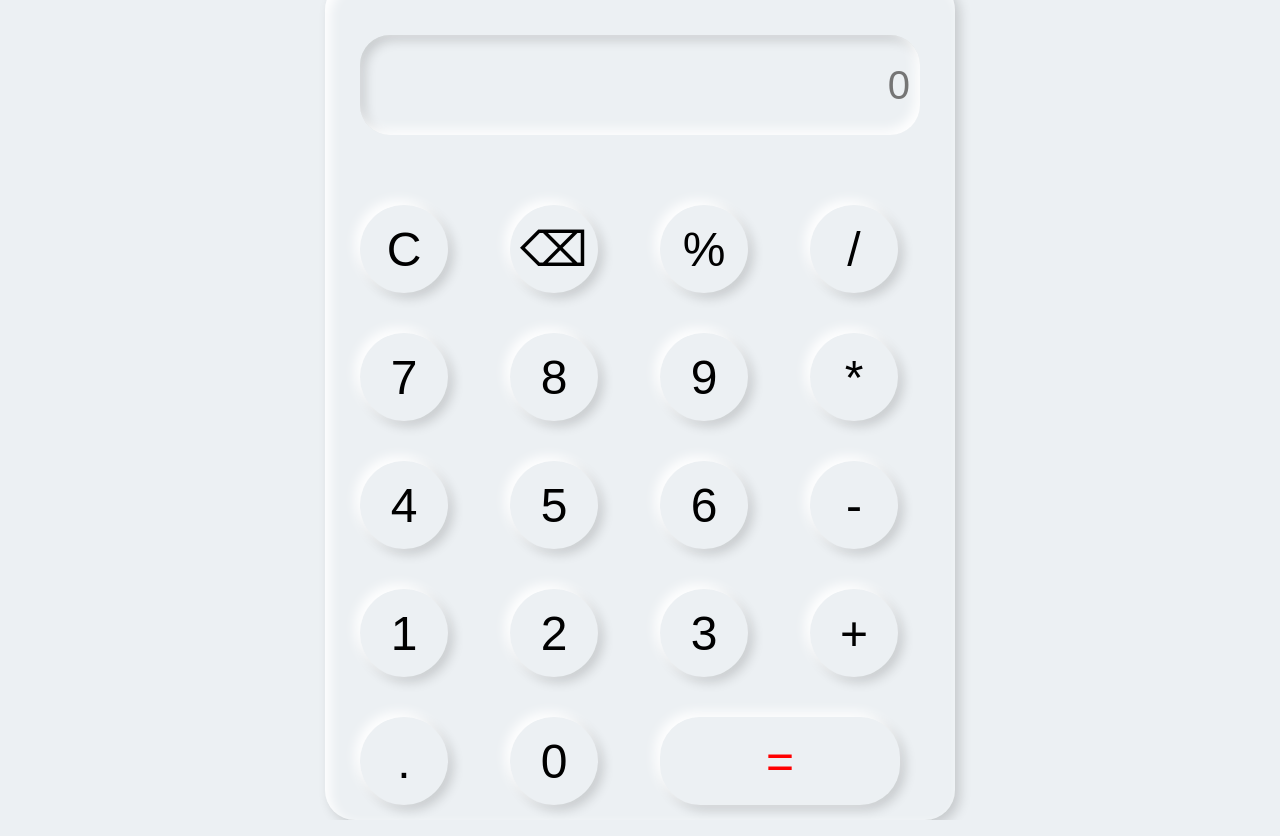
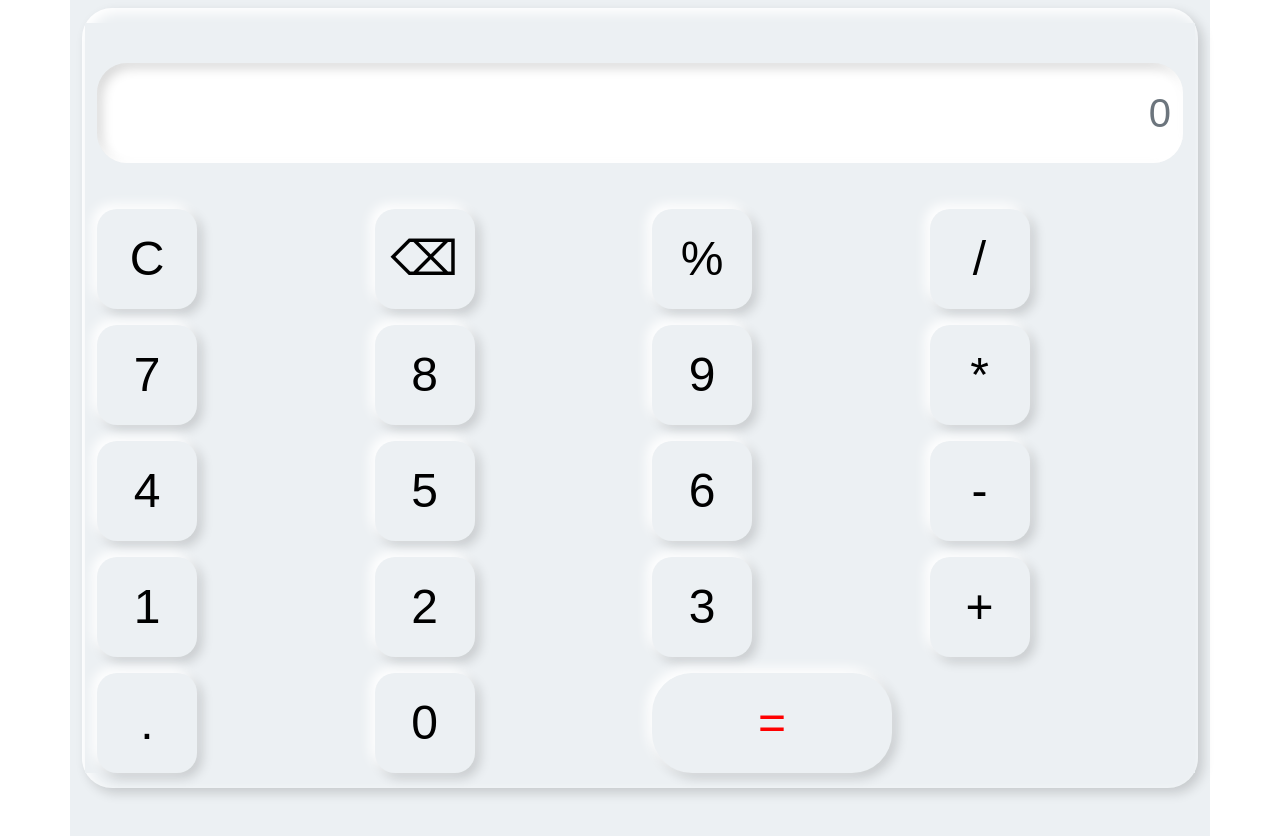
Before and after one commit to geekdeb/calculator, a plain HTML site: page index.html in a window 1280 px wide. Drawn offline with nearby package versions, Linux system fonts and the light colour scheme.

Commit message:
Added bootstrap

```diff
--- a/index.html
+++ b/index.html
@@ -1,47 +1,88 @@
 <!DOCTYPE html>
 <html lang="en">
+
 <head>
   <meta charset="UTF-8" />
   <meta http-equiv="X-UA-Compatible" content="IE=edge" />
   <meta name="viewport" content="width=device-width, initial-scale=1.0" />
-    <!-- <link href="https://cdn.jsdelivr.net/npm/bootstrap@5.1.3/dist/css/bootstrap.min.css" rel="stylesheet" integrity="sha384-1BmE4kWBq78iYhFldvKuhfTAU6auU8tT94WrHftjDbrCEXSU1oBoqyl2QvZ6jIW3" crossorigin="anonymous"> -->
+  <link href="https://cdn.jsdelivr.net/npm/bootstrap@5.1.3/dist/css/bootstrap.min.css" rel="stylesheet"
+    integrity="sha384-1BmE4kWBq78iYhFldvKuhfTAU6auU8tT94WrHftjDbrCEXSU1oBoqyl2QvZ6jIW3" crossorigin="anonymous" />
   <link rel="stylesheet" href="style.css" />
-    <link rel="icon" type="image/x-icon" href="favicon.ico">
+  <link rel="icon" type="image/x-icon" href="favicon.ico" />
   <title>Calculator</title>
 </head>
+
 <body>
+  <audio id="audio" src="button-20.wav" autostart="false"></audio>
+  <audio id=" other-audio" src="button-3.wav" autostart="false"></audio>
   <div class="container">
     <div class="row">
-        <div class="col-md-12 m-5 justify-center">
-          <div class="calculator">
-            <input type="text" name="" id="output-screen" placeholder="0" />
-            <button onclick="clr()">C</button>
-            <button onclick="del()">⌫</button>
-            <button onclick="display('%')">%</button>
-            <button onclick="display('/')">/</button>
-
-
-
-            <button onclick="display('7')">7</button>
-            <button onclick="display('8')">8</button>
-            <button onclick="display('9')">9</button>
-            <button onclick="display('*')">*</button>
-
-
-
-            <button onclick="display('4')">4</button>
-            <button onclick="display('5')">5</button>
-            <button onclick="display('6')">6</button>
-            <button onclick="display('-')">-</button>
-            <!--  -->
-            <button onclick="display('1')">1</button>
-            <button onclick="display('2')">2</button>
-            <button onclick="display('3')">3</button>
-            <button onclick="display('+')" class="plus">+</button>
-
-            <button onclick="display('.')">.</button>
-            <button onclick="display('0')">0</button>
-            <button onclick="calc()" class="equal">=</button>
+      <div class="col-12 col-sm-12">
+        <div class="calculator mt-2 mb-5">
+          <div class="row">
+            <div class="col-12 col-sm-12">
+              <input type="text"  class="form-control" name="" id=" output-screen" placeholder="0" />
+            </div>
+          </div>
+          <div class="row">
+            <div class="col-md-3 col-sm-3 mt-3">
+              <button class="btn btn-primary" onclick="clr()">C</button>
+            </div>
+            <div class="col-md-3 col-sm-3 mt-3">
+              <button class="btn btn-primary" onclick="del()">⌫</button>
+            </div>
+            <div class="col-md-3 col-sm-3 mt-3">
+              <button class="btn btn-primary" onclick="display('%')">%</button>
+            </div>
+            <div class="col-md-3 col-sm-3 mt-3">
+              <button class="btn btn-primary" onclick="display('/')">/</button>
+            </div>
+            <div class="col-md-3 col-sm-3 mt-3">
+              <button class="btn btn-primary" onclick="display('7')">7</button>
+            </div>
+            <div class="col-md-3 col-sm-3 mt-3">
+              <button class="btn btn-primary" onclick="display('8')">8</button>
+            </div>
+            <div class="col-md-3 col-sm-3 mt-3">
+              <button class="btn btn-primary" onclick="display('9')">9</button>
+            </div>
+            <div class="col-md-3 col-sm-3 mt-3">
+              <button class="btn btn-primary" onclick="display('*')">*</button>
+            </div>
+            <div class="col-md-3 col-sm-3 mt-3">
+              <button class="btn btn-primary" onclick="display('4')">4</button>
+            </div>
+            <div class="col-md-3 col-sm-3 mt-3">
+              <button class="btn btn-primary" onclick="display('5')">5</button>
+            </div>
+            <div class="col-md-3 col-sm-3 mt-3">
+              <button class="btn btn-primary" onclick="display('6')">6</button>
+            </div>
+            <div class="col-md-3 col-sm-3 mt-3">
+              <button class="btn btn-primary" onclick="display('-')">-</button>
+            </div>
+            <div class="col-md-3 col-sm-3 mt-3">
+              <button class="btn btn-primary" onclick="display('1')">1</button>
+            </div>
+            <div class="col-md-3 col-sm-3 mt-3">
+              <button class="btn btn-primary" onclick="display('2')">2</button>
+            </div>
+            <div class="col-md-3 col-sm-3 mt-3">
+              <button class="btn btn-primary" onclick="display('3')">3</button>
+            </div>
+            <div class="col-md-3 col-sm-3 mt-3">
+              <button class="btn btn-primary" onclick="display('+')" class="plus">+</button>
+            </div>
+            <div class="col-md-3 col-sm-3 mt-3">
+              <button class="btn btn-primary" onclick="display('.')">.</button>
+            </div>
+            <div class="col-md-3 col-sm-3 mt-3">
+              <button class="btn btn-primary" onclick="display('0')">0</button>
+            </div>
+            <div class="col-md-3 col-sm-3 mt-3">
+              <button class="btn btn-primary equal" onclick="calc()">=</button>
+            </div>
+          </div>
         </div>
       </div>
     </div>
@@ -52,6 +93,7 @@
     // Use insert() function to insert the number in textview.
     function display(num) {
       outputScreen.value += num;
+      PlaySound();
     }
 
     // Use equal() function to return the result based on passed values.
@@ -61,16 +103,29 @@
       } catch (err) {
         alert("invalid");
       }
+      playOtherSound();
     }
 
     /* Here, we create a backspace() function to remove the number at the end of the numeric series in textview. */
 
     function clr() {
       outputScreen.value = "";
+      playOtherSound();
     }
     function del() {
       outputScreen.value = outputScreen.value.slice(0, -1);
+      playOtherSound();
+    }
+
+    function PlaySound() {
+      var sound = document.getElementById("audio");
+      sound.play();
+    }
+    function playOtherSound() {
+      var sound = document.getElementById(" other-audio");
+      sound.play();
     }
   </script>
 </body>
+
 </html>
--- a/style.css
+++ b/style.css
@@ -6,56 +6,52 @@
     font-family: sans-serif;
     outline: none;
 }
-.container{
+ /* .container{
     height: 100vh;
     display: flex;
     justify-content: center;
     align-items: center;
-}
+}*/
 .calculator{
     background-color: #ECF0F3;
     padding: 15px;
     border-radius: 30px;
     box-shadow: inset 5px 5px 12px #ffffff,
                       5px 5px 12px rgba(0,0,0,0.16)  ;
-    display: grid;
-    grid-template-columns: repeat(4,150px);
 }
 input{
-    grid-column: span 4;
     height: 100px;
-    width: 560px;
+
     background-color: #ECF0F3;
     box-shadow: inset -5px -5px 12px #FFFFFF,
                 inset  5px 5px 12px rgba(0, 0, 0,0.16) ;
-    border: none;
+    border: none !important;
 
-    border-radius: 30px;
+    border-radius: 30px !important;
     color: rgb(70,70,70);
-    font-size: 40px;
+    font-size: 40px !important;
     text-align: end;
     margin: auto;
     margin-top: 40px;
     margin-bottom: 30px;
     padding-right: 10px;
 }
+
 button{
-    height: 88px;
-    width: 88px;
-    background-color: #ECF0F3;
-    border: none;
+    height: 100px;
+    width: 100px;
+    background-color: #ECF0F3 !important;
+    color: black !important;
+    border: none !important;
     box-shadow: -5px -5px 12px #FFFFFF,
                 5px  5px 12px rgba(0, 0, 0,0.16);
 
-    border-radius: 50%;
-    margin:40px 20px 0px 20px;
-    font-size: 48px;
+    border-radius: 20% !important;
+    font-size: 48px !important;
 }
+
 .equal{
-    width: 240px;
-    border-radius: 40px;
-    color: red;
+    width: 240px !important;
+    border-radius: 40px !important;
+    color: red !important;
 }
-.plus{
-    /* width: 280px; */
-}
```
Also changed, not shown: 2 other files. Lines whose indentation alone changed are shown as unchanged.
